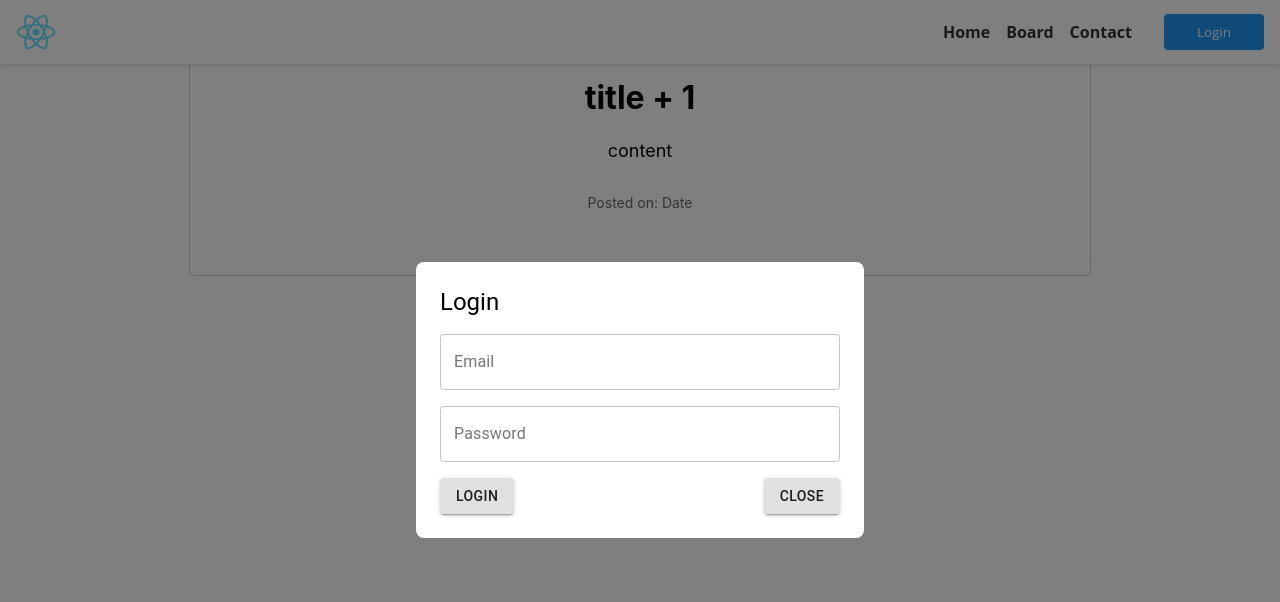
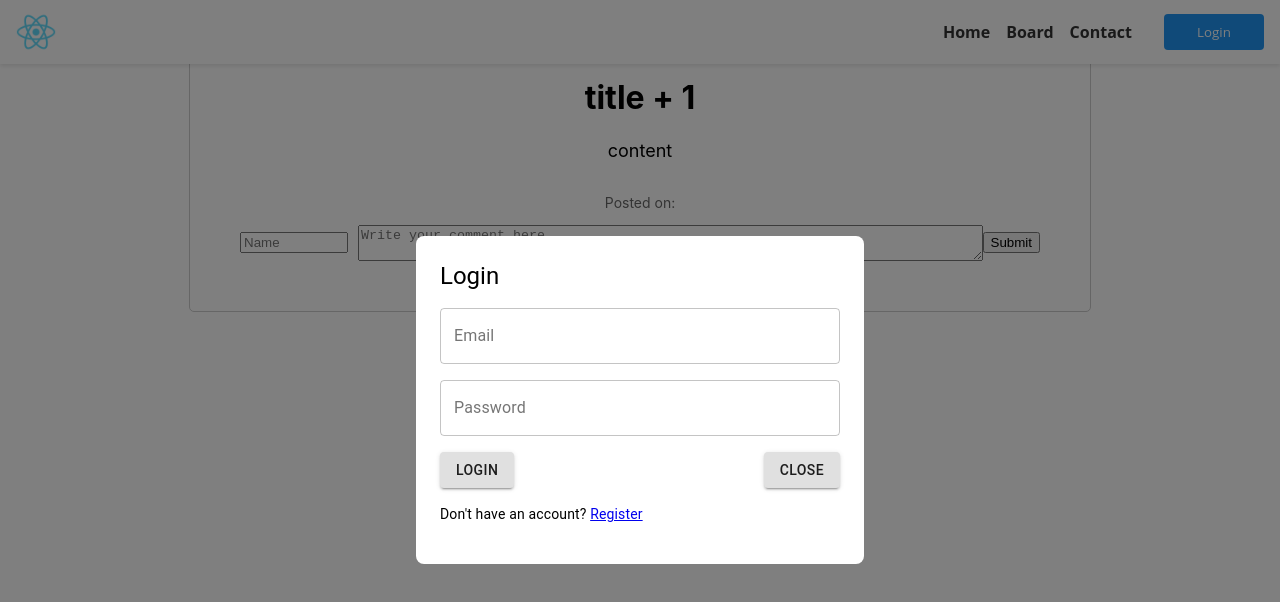
Before and after one commit to kimk1029/test-board-app, a React (Create React App) app: page /board/1 in a window 1280 px wide. Both pictures are taken after a click on the button "Login". Shown: the top 602 px of the page. Built offline with nearby package versions, Linux system fonts and the light colour scheme.

Commit message:
최근 커밋

```diff
--- a/package.json
+++ b/package.json
@@ -1,5 +1,5 @@
 {
-  "name": "nas-index",
+  "name": "test-board-app",
   "version": "0.1.0",
   "private": true,
   "dependencies": {
--- a/public/index.html
+++ b/public/index.html
@@ -24,7 +24,7 @@
       work correctly both with client-side routing and a non-root public URL.
       Learn how to configure a non-root public URL by running `npm run build`.
     -->
-    <title>React App</title>
+    <title>kimk1029 SandBox</title>
   </head>
   <body>
     <noscript>You need to enable JavaScript to run this app.</noscript>
--- a/src/components/Board.tsx
+++ b/src/components/Board.tsx
@@ -1,6 +1,7 @@
 import React from "react";
 import styled from "styled-components";
 import { makeStyles } from "@material-ui/core/styles";
+import { Link } from "react-router-dom"; // import Link component
 import {
   Table,
   TableBody,
@@ -68,9 +69,15 @@ const Board: React.FC<BoardProps> = ({ boardData }) => {
           </TableHead>
           <TableBody>
             {boardData.map((item) => (
-              <TableRow key={item.id} className={classes.tableRow}>
+              <TableRow className={classes.tableRow}>
                 <TableCell>{item.id}</TableCell>
-                <TableCell>{`${item.title} [${item.replies}]`}</TableCell>
+                <TableCell>
+                  {" "}
+                  <Link
+                    key={item.id}
+                    to={`/board/${item.id}`}
+                  >{`${item.title} [${item.replies}]`}</Link>
+                </TableCell>
                 <TableCell>{item.author}</TableCell>
                 <TableCell>{item.lastPost}</TableCell>
               </TableRow>
--- a/src/components/BoardView.tsx
+++ b/src/components/BoardView.tsx
@@ -1,6 +1,7 @@
-import React from "react";
+import React, { useState } from "react";
 import { useParams } from "react-router-dom";
 import styled from "styled-components";
+
 interface BoardViewProps {
   title: string;
   content: string;
@@ -30,14 +31,60 @@ const Date = styled.p`
   font-size: 14px;
   color: #666;
 `;
+
+const CommentSection = styled.div`
+  display: flex;
+  flex-direction: row;
+  align-items: center;
+`;
+
+const NameInput = styled.input`
+  width: 100px;
+  margin-right: 10px;
+`;
+
+const CommentInput = styled.textarea`
+  flex: 1;
+`;
+
 const BoardView: React.FC = () => {
   const { id } = useParams();
+  const [name, setName] = useState("");
+  const [comment, setComment] = useState("");
+
+  const handleNameChange = (e: React.ChangeEvent<HTMLInputElement>) => {
+    setName(e.target.value);
+  };
+
+  const handleCommentChange = (e: React.ChangeEvent<HTMLTextAreaElement>) => {
+    setComment(e.target.value);
+  };
+
+  const handleCommentSubmit = () => {
+    console.log("Name: ", name);
+    console.log("Comment: ", comment);
+    // Submit the comment to the server
+  };
 
   return (
     <Container>
       <Title>title + {id}</Title>
       <Content>content</Content>
-      <Date>Posted on: Date</Date>
+      <Date>Posted on: </Date>
+      <CommentSection>
+        <NameInput
+          type="text"
+          placeholder="Name"
+          value={name}
+          onChange={handleNameChange}
+        />
+        <CommentInput
+          placeholder="Write your comment here..."
+          value={comment}
+          onChange={handleCommentChange}
+        />
+        <button onClick={handleCommentSubmit}>Submit</button>
+      </CommentSection>
     </Container>
   );
 };
--- a/src/components/LoginModal.tsx
+++ b/src/components/LoginModal.tsx
@@ -1,6 +1,7 @@
 import React, { useState } from "react";
 import styled from "styled-components";
 import { Button, TextField, Modal, Box, Typography } from "@material-ui/core";
+import { Link } from "react-router-dom";
 
 const StyledModal = styled(Modal)`
   display: flex;
@@ -49,9 +50,29 @@ const CloseButton = styled(Button)`
     background-color: #d32f2f;
   }
 `;
+
+const SignUpButton = styled(Button)`
+  background-color: #2196f3;
+  color: #fff;
+  margin-right: 8px;
+
+  &:hover {
+    background-color: #1976d2;
+  }
+`;
+
+const SignUpModalBox = styled(ModalBox)`
+  height: 450px;
+`;
+
+const SignUpModalTitle = styled(Title)`
+  margin-top: 24px;
+`;
 const LoginModal = ({ open, onClose }: any) => {
   const [email, setEmail] = useState("");
   const [password, setPassword] = useState("");
+  const [nickname, setNickname] = useState("");
+  const [isSignUp, setIsSignUp] = useState(false);
 
   const handleEmailChange = (e: React.ChangeEvent<HTMLInputElement>) => {
     setEmail(e.target.value);
@@ -60,13 +81,48 @@ const LoginModal = ({ open, onClose }: any) => {
   const handlePasswordChange = (e: React.ChangeEvent<HTMLInputElement>) => {
     setPassword(e.target.value);
   };
-
+  const handleNicknameChange = (e: React.ChangeEvent<HTMLInputElement>) => {
+    setNickname(e.target.value);
+  };
   const handleLogin = () => {
     // handle login logic here
   };
 
+  const handleSignUp = () => {
+    setIsSignUp(true);
+  };
+
+  const handleSignUpSubmit = async () => {
+    try {
+      const response = await fetch("http://localhost:3000/register", {
+        method: "POST",
+        headers: {
+          "Content-Type": "application/json",
+        },
+        body: JSON.stringify({
+          email: email,
+          password: password,
+          nickname: nickname,
+        }),
+      });
+
+      if (response.ok) {
+        const data = await response.json();
+        console.log(data);
+        // handle successful registration here (e.g., show a success message or redirect the user)
+        handleClose();
+      } else {
+        // handle errors here (e.g., show an error message)
+        console.log("Error during registration:", response.statusText);
+      }
+    } catch (error) {
+      console.error("Error during registration:", error);
+    }
+  };
+
   const handleClose = () => {
     onClose(false);
+    setIsSignUp(false);
   };
 
   return (
@@ -77,7 +133,11 @@ const LoginModal = ({ open, onClose }: any) => {
       }}
     >
       <ModalBox>
-        <Title variant="h5">Login</Title>
+        {isSignUp ? (
+          <Title variant="h5">Register</Title>
+        ) : (
+          <Title variant="h5">Login</Title>
+        )}
         <TextFieldContainer>
           <TextField
             label="Email"
@@ -97,14 +157,50 @@ const LoginModal = ({ open, onClose }: any) => {
             onChange={handlePasswordChange}
           />
         </TextFieldContainer>
+        {isSignUp && (
+          <TextFieldContainer>
+            <TextField
+              label="Nickname"
+              variant="outlined"
+              fullWidth
+              value={nickname}
+              onChange={handleNicknameChange}
+            />
+          </TextFieldContainer>
+        )}
         <LoginButtonContainer>
-          <LoginButton variant="contained" onClick={handleLogin}>
-            Login
-          </LoginButton>
+          {isSignUp ? (
+            <LoginButton variant="contained" onClick={handleSignUpSubmit}>
+              Register
+            </LoginButton>
+          ) : (
+            <LoginButton variant="contained" onClick={handleLogin}>
+              Login
+            </LoginButton>
+          )}
           <CloseButton variant="contained" onClick={handleClose}>
             Close
           </CloseButton>
         </LoginButtonContainer>
+        {isSignUp ? (
+          <TextFieldContainer>
+            <Typography variant="body2">
+              Already have an account?{" "}
+              <Link onClick={() => setIsSignUp(false)} to={""}>
+                Login
+              </Link>
+            </Typography>
+          </TextFieldContainer>
+        ) : (
+          <TextFieldContainer>
+            <Typography variant="body2">
+              Don't have an account?{" "}
+              <Link onClick={() => setIsSignUp(true)} to={""}>
+                Register
+              </Link>
+            </Typography>
+          </TextFieldContainer>
+        )}
       </ModalBox>
     </StyledModal>
   );
```
